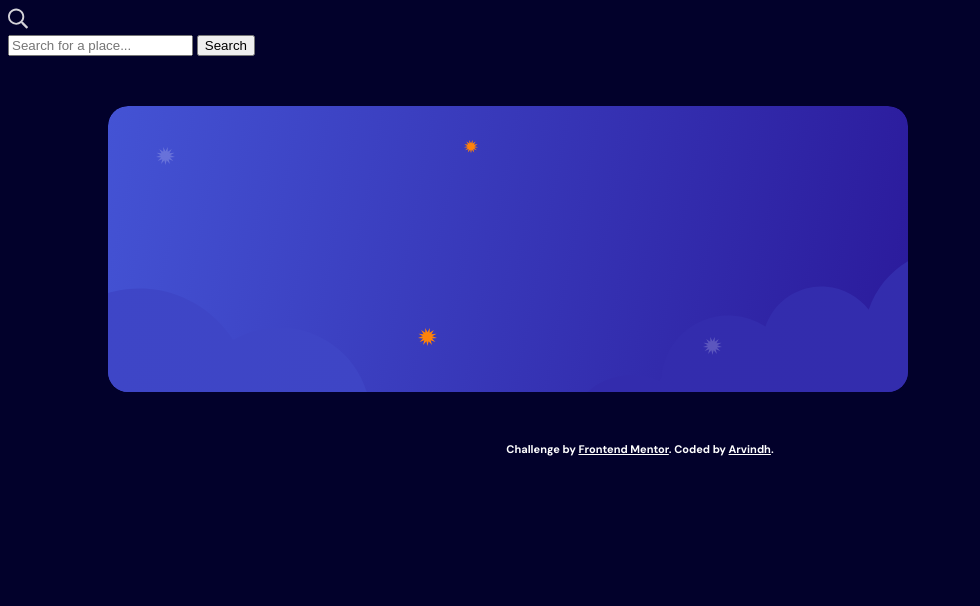
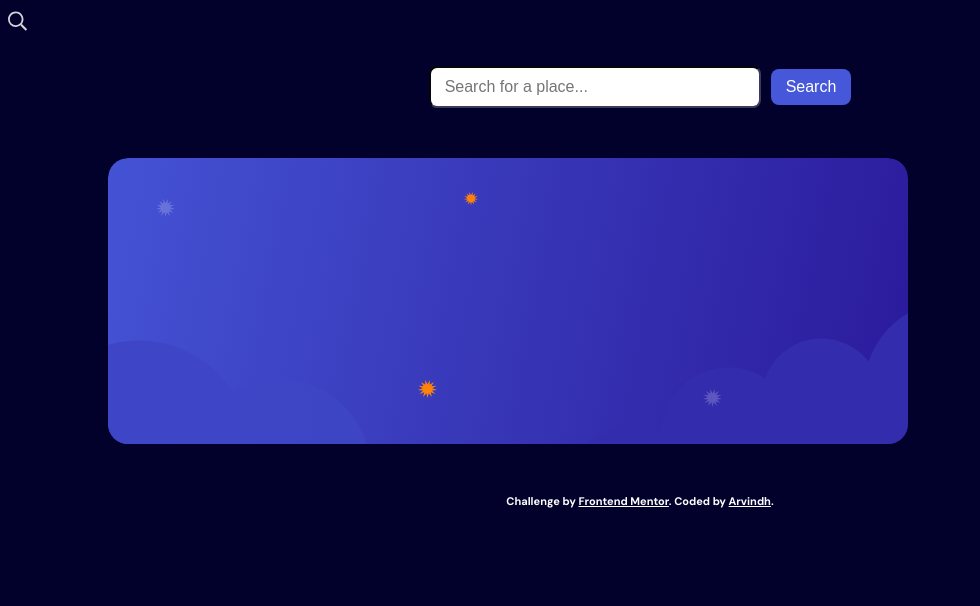
Before and after one commit to Arvindh99/Weather-App-Hackathon, a plain HTML site: page index.html in a window 1280 px wide. Shown: the part 194-800 px from the top of the page, without its empty margins (0-980 px from the left). Drawn offline with Linux system fonts and the light colour scheme; files whose address does not match are found by name.

Commit message:
Update style.css

```diff
--- a/style.css
+++ b/style.css
@@ -13,7 +13,7 @@
 }
 
 body {
-  background-color: #02012b;
+  background-color: #02012c;
   color: white;
   font-family: "DMSans", sans-serif;
 }
@@ -25,18 +25,44 @@ body {
 }
 
 .head-text {
-  font-family: "BricolageGrotesque-Bold", sans-serif;
+  font-family: "BricolageGrotesque", sans-serif;
   font-size: 40px;
   font-weight: bold;
   text-align: center;
 }
 
-.search-box {
+.search-bar {
   display: flex;
   justify-content: center;
   align-items: center;
-  margin-top: 50px;
-  border: 1px solid white;
+  margin-top: 30px;
+  color: #3c3b5e;
+}
+
+.search-icon {
+  width: 20px;
+  height: 20px;
+  margin-right: 20px;
+}
+
+.search-input {
+  padding: 10px 14px;
+  font-size: 16px;
+  border-radius: 8px;
+  border-color: #3c3b5e;
+  outline: none;
+  width: 300px;
+}
+
+.search-btn {
+  padding: 9px 15px;
+  font-size: 16px;
+  border-radius: 8px;
+  background-color: #4658d9;
+  color: white;
+  border: none;
+  cursor: pointer;
+  margin-left: 10px;
 }
 
 .weather-bg {
```
